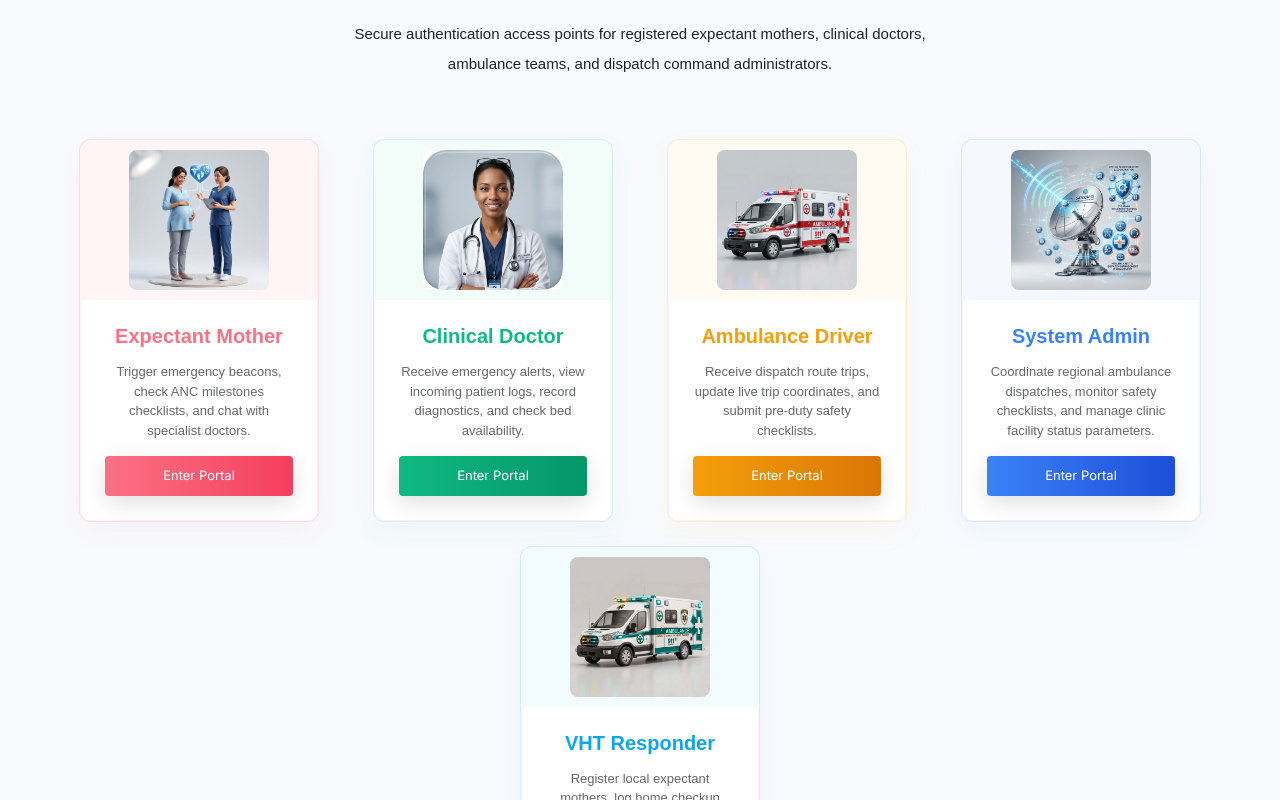
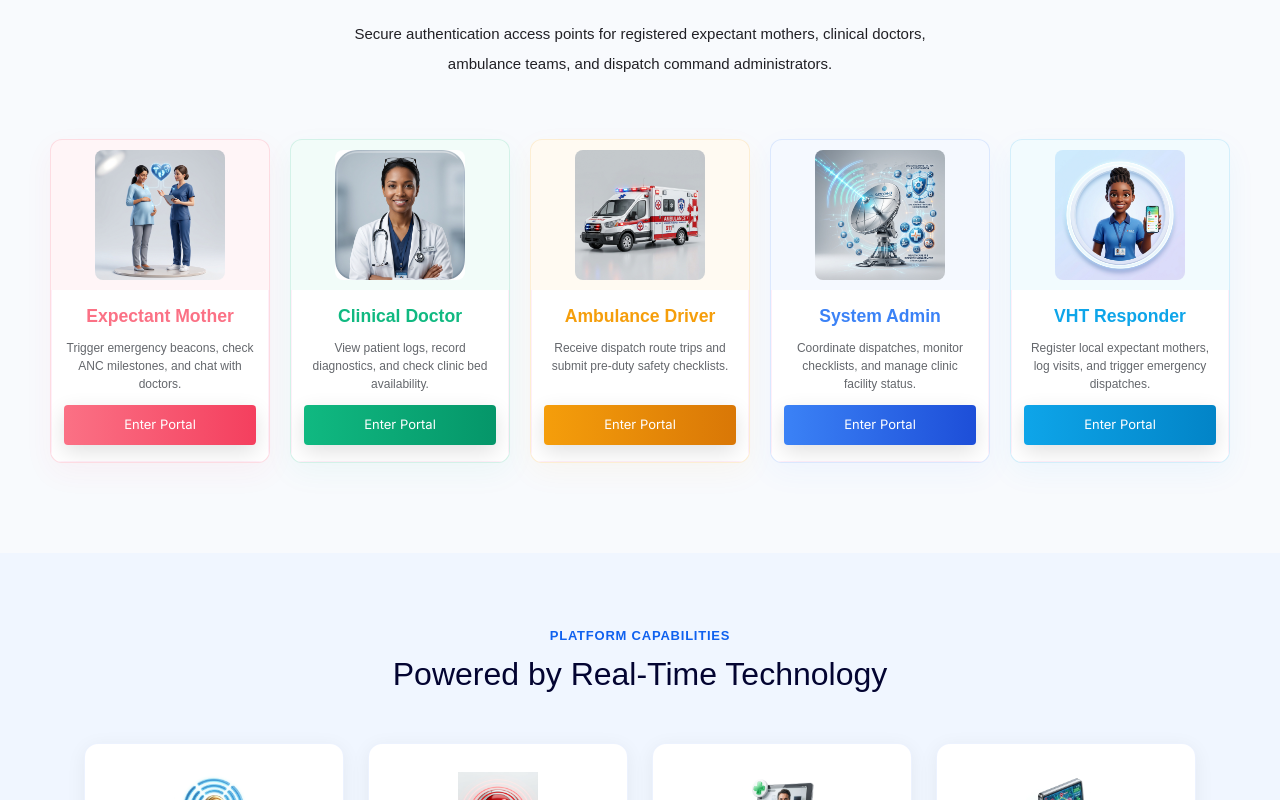
Before and after one commit to Praise1930/my-project1, a React (Vite) app: page / in a window 1280 px wide. Shown: the part 960-1760 px from the top of the page. Built offline with nearby package versions, Linux system fonts and the light colour scheme; a web font is replaced by a local one.

Commit message:
Refactor portal cards layout to 5-column grid and update VHT icon image

```diff
--- a/src/pages/Landing.tsx
+++ b/src/pages/Landing.tsx
@@ -312,18 +312,18 @@ export const Landing: React.FC = () => {
             </div>
           </div>
 
-          <div className="row" style={{ display: 'flex', flexWrap: 'wrap', gap: '24px', justifyContent: 'center' }}>
+          <div className="row" style={{ display: 'flex', flexWrap: 'wrap', gap: '20px', justifyContent: 'center' }}>
 
             {/* Expectant Mother */}
-            <div className="col-xl-3 col-lg-3 col-md-6 col-sm-6" style={{ flex: '1 1 240px', maxWidth: '270px' }}>
+            <div style={{ flex: '1 1 190px', maxWidth: '220px' }}>
               <div className="single-team portal-hover-card portal-mother" style={{ background: isDark ? '#0f172a' : '#ffffff', borderRadius: '12px', overflow: 'hidden', border: isDark ? '1px solid rgba(244, 63, 94, 0.3)' : '1px solid rgba(244, 63, 94, 0.18)', boxShadow: '0 10px 30px rgba(244, 63, 94, 0.05)', height: '100%', display: 'flex', flexDirection: 'column', transition: 'background-color 0.3s ease' }}>
                 <div style={{ background: isDark ? 'rgba(244,63,94,0.1)' : 'rgba(244,63,94,0.05)', padding: '10px 0', display: 'flex', justifyContent: 'center', overflow: 'hidden' }}>
-                  <img src="/assets/img/portals/portal_mother.png" alt="Expectant Mother" style={{ width: '140px', height: '140px', objectFit: 'cover', borderRadius: '8px' }} />
+                  <img src="/assets/img/portals/portal_mother.png" alt="Expectant Mother" style={{ width: '130px', height: '130px', objectFit: 'cover', borderRadius: '8px' }} />
                 </div>
-                <div className="team-caption" style={{ padding: '24px', flex: 1, display: 'flex', flexDirection: 'column', textAlign: 'center', background: 'transparent' }}>
-                  <h3 style={{ fontSize: '1.25rem', fontWeight: 700, color: '#fb7185' }}>Expectant Mother</h3>
-                  <span style={{ display: 'block', fontSize: '13px', margin: '6px 0 16px', color: isDark ? '#cbd5e1' : '#64676c', flex: 1 }}>
-                    Trigger emergency beacons, check ANC milestones checklists, and chat with specialist doctors.
+                <div className="team-caption" style={{ padding: '16px 12px', flex: 1, display: 'flex', flexDirection: 'column', textAlign: 'center', background: 'transparent' }}>
+                  <h3 style={{ fontSize: '1.1rem', fontWeight: 700, color: '#fb7185' }}>Expectant Mother</h3>
+                  <span style={{ display: 'block', fontSize: '12px', margin: '4px 0 12px', color: isDark ? '#cbd5e1' : '#64676c', flex: 1 }}>
+                    Trigger emergency beacons, check ANC milestones, and chat with doctors.
                   </span>
                   <Link to="/login?role=mother" className="btn" style={{ width: '100%', padding: '10px 14px', borderRadius: '4px', fontSize: '13px', color: '#ffffff', textDecoration: 'none', backgroundImage: 'linear-gradient(to left, #fb7185, #f43f5e, #fb7185)' }}>
                     Enter Portal
@@ -333,15 +333,15 @@ export const Landing: React.FC = () => {
             </div>
 
             {/* Clinical Doctor */}
-            <div className="col-xl-3 col-lg-3 col-md-6 col-sm-6" style={{ flex: '1 1 240px', maxWidth: '270px' }}>
+            <div style={{ flex: '1 1 190px', maxWidth: '220px' }}>
               <div className="single-team portal-hover-card portal-doctor" style={{ background: isDark ? '#0f172a' : '#ffffff', borderRadius: '12px', overflow: 'hidden', border: isDark ? '1px solid rgba(16, 185, 129, 0.3)' : '1px solid rgba(16, 185, 129, 0.18)', boxShadow: '0 10px 30px rgba(16, 185, 129, 0.05)', height: '100%', display: 'flex', flexDirection: 'column', transition: 'background-color 0.3s ease' }}>
                 <div style={{ background: isDark ? 'rgba(16,185,129,0.1)' : 'rgba(16,185,129,0.05)', padding: '10px 0', display: 'flex', justifyContent: 'center', overflow: 'hidden' }}>
-                  <img src="/assets/img/portals/portal_doctor.png" alt="Clinical Doctor" style={{ width: '140px', height: '140px', objectFit: 'cover', borderRadius: '8px' }} />
+                  <img src="/assets/img/portals/portal_doctor.png" alt="Clinical Doctor" style={{ width: '130px', height: '130px', objectFit: 'cover', borderRadius: '8px' }} />
                 </div>
-                <div className="team-caption" style={{ padding: '24px', flex: 1, display: 'flex', flexDirection: 'column', textAlign: 'center', background: 'transparent' }}>
-                  <h3 style={{ fontSize: '1.25rem', fontWeight: 700, color: '#10b981' }}>Clinical Doctor</h3>
-                  <span style={{ display: 'block', fontSize: '13px', margin: '6px 0 16px', color: isDark ? '#cbd5e1' : '#64676c', flex: 1 }}>
-                    Receive emergency alerts, view incoming patient logs, record diagnostics, and check bed availability.
+                <div className="team-caption" style={{ padding: '16px 12px', flex: 1, display: 'flex', flexDirection: 'column', textAlign: 'center', background: 'transparent' }}>
+                  <h3 style={{ fontSize: '1.1rem', fontWeight: 700, color: '#10b981' }}>Clinical Doctor</h3>
+                  <span style={{ display: 'block', fontSize: '12px', margin: '4px 0 12px', color: isDark ? '#cbd5e1' : '#64676c', flex: 1 }}>
+                    View patient logs, record diagnostics, and check clinic bed availability.
                   </span>
                   <Link to="/login?role=doctor" className="btn" style={{ width: '100%', padding: '10px 14px', borderRadius: '4px', fontSize: '13px', color: '#ffffff', textDecoration: 'none', backgroundImage: 'linear-gradient(to left, #10b981, #059669, #10b981)' }}>
                     Enter Portal
@@ -351,15 +351,15 @@ export const Landing: React.FC = () => {
             </div>
 
             {/* Ambulance Driver */}
-            <div className="col-xl-3 col-lg-3 col-md-6 col-sm-6" style={{ flex: '1 1 240px', maxWidth: '270px' }}>
+            <div style={{ flex: '1 1 190px', maxWidth: '220px' }}>
               <div className="single-team portal-hover-card portal-driver" style={{ background: isDark ? '#0f172a' : '#ffffff', borderRadius: '12px', overflow: 'hidden', border: isDark ? '1px solid rgba(245, 158, 11, 0.3)' : '1px solid rgba(245, 158, 11, 0.18)', boxShadow: '0 10px 30px rgba(245, 158, 11, 0.05)', height: '100%', display: 'flex', flexDirection: 'column', transition: 'background-color 0.3s ease' }}>
                 <div style={{ background: isDark ? 'rgba(245,158,11,0.1)' : 'rgba(245,158,11,0.05)', padding: '10px 0', display: 'flex', justifyContent: 'center', overflow: 'hidden' }}>
-                  <img src="/assets/img/portals/portal_driver.png" alt="Ambulance Driver" style={{ width: '140px', height: '140px', objectFit: 'cover', borderRadius: '8px' }} />
+                  <img src="/assets/img/portals/portal_driver.png" alt="Ambulance Driver" style={{ width: '130px', height: '130px', objectFit: 'cover', borderRadius: '8px' }} />
                 </div>
-                <div className="team-caption" style={{ padding: '24px', flex: 1, display: 'flex', flexDirection: 'column', textAlign: 'center', background: 'transparent' }}>
-                  <h3 style={{ fontSize: '1.25rem', fontWeight: 700, color: '#f59e0b' }}>Ambulance Driver</h3>
-                  <span style={{ display: 'block', fontSize: '13px', margin: '6px 0 16px', color: isDark ? '#cbd5e1' : '#64676c', flex: 1 }}>
-                    Receive dispatch route trips, update live trip coordinates, and submit pre-duty safety checklists.
+                <div className="team-caption" style={{ padding: '16px 12px', flex: 1, display: 'flex', flexDirection: 'column', textAlign: 'center', background: 'transparent' }}>
+                  <h3 style={{ fontSize: '1.1rem', fontWeight: 700, color: '#f59e0b' }}>Ambulance Driver</h3>
+                  <span style={{ display: 'block', fontSize: '12px', margin: '4px 0 12px', color: isDark ? '#cbd5e1' : '#64676c', flex: 1 }}>
+                    Receive dispatch route trips and submit pre-duty safety checklists.
                   </span>
                   <Link to="/login?role=driver" className="btn" style={{ width: '100%', padding: '10px 14px', borderRadius: '4px', fontSize: '13px', color: '#ffffff', textDecoration: 'none', backgroundImage: 'linear-gradient(to left, #f59e0b, #d97706, #f59e0b)' }}>
                     Enter Portal
@@ -369,15 +369,15 @@ export const Landing: React.FC = () => {
             </div>
 
             {/* System Admin */}
-            <div className="col-xl-3 col-lg-3 col-md-6 col-sm-6" style={{ flex: '1 1 240px', maxWidth: '270px' }}>
+            <div style={{ flex: '1 1 190px', maxWidth: '220px' }}>
               <div className="single-team portal-hover-card portal-admin" style={{ background: isDark ? '#0f172a' : '#ffffff', borderRadius: '12px', overflow: 'hidden', border: isDark ? '1px solid rgba(59, 130, 246, 0.3)' : '1px solid rgba(59, 130, 246, 0.18)', boxShadow: '0 10px 30px rgba(59, 130, 246, 0.05)', height: '100%', display: 'flex', flexDirection: 'column', transition: 'background-color 0.3s ease' }}>
                 <div style={{ background: isDark ? 'rgba(59,130,246,0.1)' : 'rgba(59,130,246,0.05)', padding: '10px 0', display: 'flex', justifyContent: 'center', overflow: 'hidden' }}>
-                  <img src="/assets/img/portals/portal_admin.png" alt="System Admin" style={{ width: '140px', height: '140px', objectFit: 'cover', borderRadius: '8px' }} />
+                  <img src="/assets/img/portals/portal_admin.png" alt="System Admin" style={{ width: '130px', height: '130px', objectFit: 'cover', borderRadius: '8px' }} />
                 </div>
-                <div className="team-caption" style={{ padding: '24px', flex: 1, display: 'flex', flexDirection: 'column', textAlign: 'center', background: 'transparent' }}>
-                  <h3 style={{ fontSize: '1.25rem', fontWeight: 700, color: '#3b82f6' }}>System Admin</h3>
-                  <span style={{ display: 'block', fontSize: '13px', margin: '6px 0 16px', color: isDark ? '#cbd5e1' : '#64676c', flex: 1 }}>
-                    Coordinate regional ambulance dispatches, monitor safety checklists, and manage clinic facility status parameters.
+                <div className="team-caption" style={{ padding: '16px 12px', flex: 1, display: 'flex', flexDirection: 'column', textAlign: 'center', background: 'transparent' }}>
+                  <h3 style={{ fontSize: '1.1rem', fontWeight: 700, color: '#3b82f6' }}>System Admin</h3>
+                  <span style={{ display: 'block', fontSize: '12px', margin: '4px 0 12px', color: isDark ? '#cbd5e1' : '#64676c', flex: 1 }}>
+                    Coordinate dispatches, monitor checklists, and manage clinic facility status.
                   </span>
                   <Link to="/login?role=admin" className="btn" style={{ width: '100%', padding: '10px 14px', borderRadius: '4px', fontSize: '13px', color: '#ffffff', textDecoration: 'none', backgroundImage: 'linear-gradient(to left, #3b82f6, #1d4ed8, #3b82f6)' }}>
                     Enter Portal
@@ -387,15 +387,15 @@ export const Landing: React.FC = () => {
             </div>
 
             {/* Village Health Team (VHT) */}
-            <div className="col-xl-3 col-lg-3 col-md-6 col-sm-6" style={{ flex: '1 1 240px', maxWidth: '270px' }}>
+            <div style={{ flex: '1 1 190px', maxWidth: '220px' }}>
               <div className="single-team portal-hover-card portal-vht" style={{ background: isDark ? '#0f172a' : '#ffffff', borderRadius: '12px', overflow: 'hidden', border: isDark ? '1px solid rgba(14, 165, 233, 0.3)' : '1px solid rgba(14, 165, 233, 0.18)', boxShadow: '0 10px 30px rgba(14, 165, 233, 0.05)', height: '100%', display: 'flex', flexDirection: 'column', transition: 'background-color 0.3s ease' }}>
                 <div style={{ background: isDark ? 'rgba(14,165,233,0.1)' : 'rgba(14,165,233,0.05)', padding: '10px 0', display: 'flex', justifyContent: 'center', overflow: 'hidden' }}>
-                  <img src="/assets/img/portals/portal_driver.png" alt="VHT Responder" style={{ width: '140px', height: '140px', objectFit: 'cover', borderRadius: '8px', filter: 'hue-rotate(180deg)' }} />
+                  <img src="/assets/img/portals/portal_vht.png" alt="VHT Responder" style={{ width: '130px', height: '130px', objectFit: 'cover', borderRadius: '8px' }} />
                 </div>
-                <div className="team-caption" style={{ padding: '24px', flex: 1, display: 'flex', flexDirection: 'column', textAlign: 'center', background: 'transparent' }}>
-                  <h3 style={{ fontSize: '1.25rem', fontWeight: 700, color: '#0ea5e9' }}>VHT Responder</h3>
-                  <span style={{ display: 'block', fontSize: '13px', margin: '6px 0 16px', color: isDark ? '#cbd5e1' : '#64676c', flex: 1 }}>
-                    Register local expectant mothers, log home checkup vitals, and trigger emergency transport dispatches.
+                <div className="team-caption" style={{ padding: '16px 12px', flex: 1, display: 'flex', flexDirection: 'column', textAlign: 'center', background: 'transparent' }}>
+                  <h3 style={{ fontSize: '1.1rem', fontWeight: 700, color: '#0ea5e9' }}>VHT Responder</h3>
+                  <span style={{ display: 'block', fontSize: '12px', margin: '4px 0 12px', color: isDark ? '#cbd5e1' : '#64676c', flex: 1 }}>
+                    Register local expectant mothers, log visits, and trigger emergency dispatches.
                   </span>
                   <Link to="/login?role=vht" className="btn" style={{ width: '100%', padding: '10px 14px', borderRadius: '4px', fontSize: '13px', color: '#ffffff', textDecoration: 'none', backgroundImage: 'linear-gradient(to left, #0ea5e9, #0284c7, #0ea5e9)' }}>
                     Enter Portal
```
Also changed, not shown: public/assets/img/portals/portal_vht.png (added).
